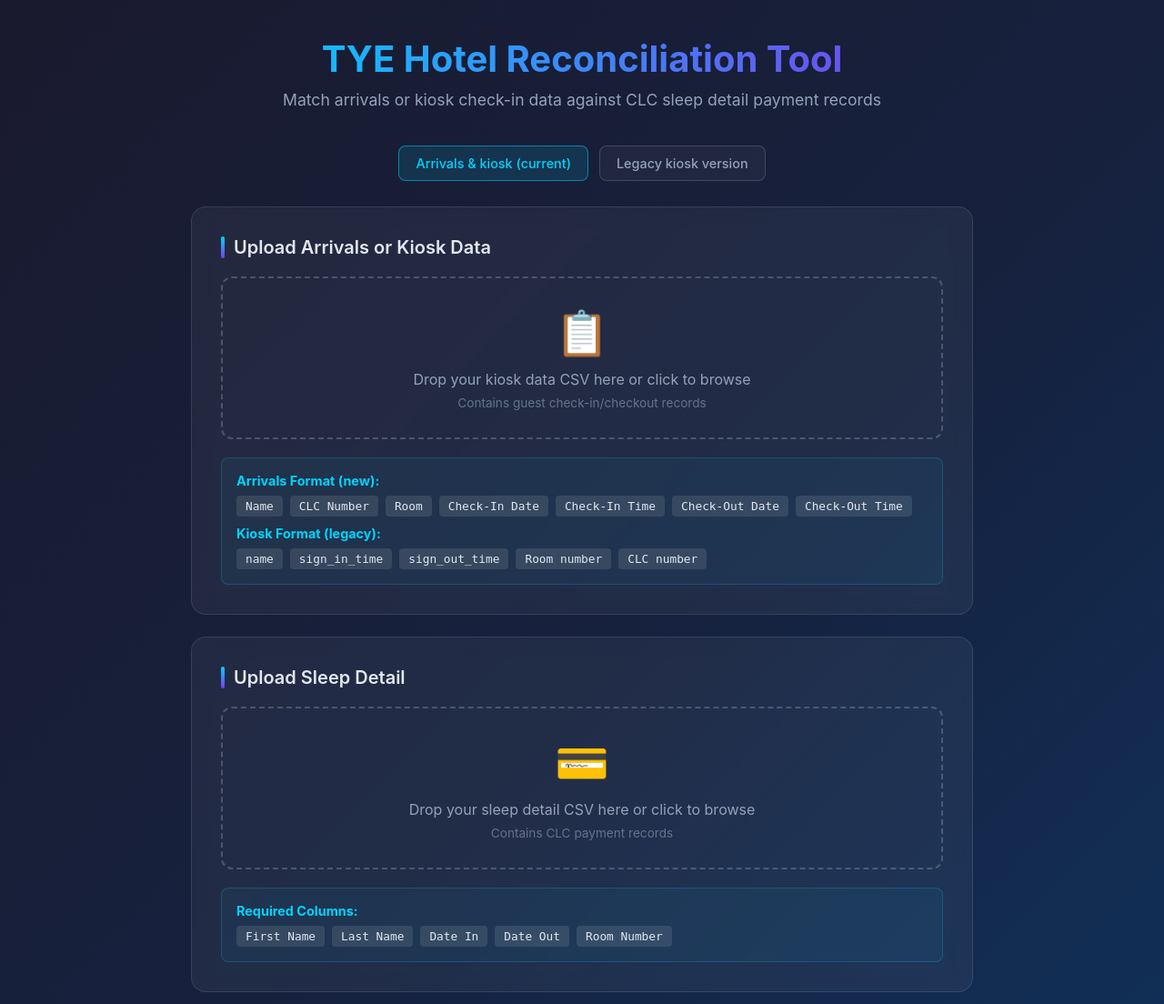
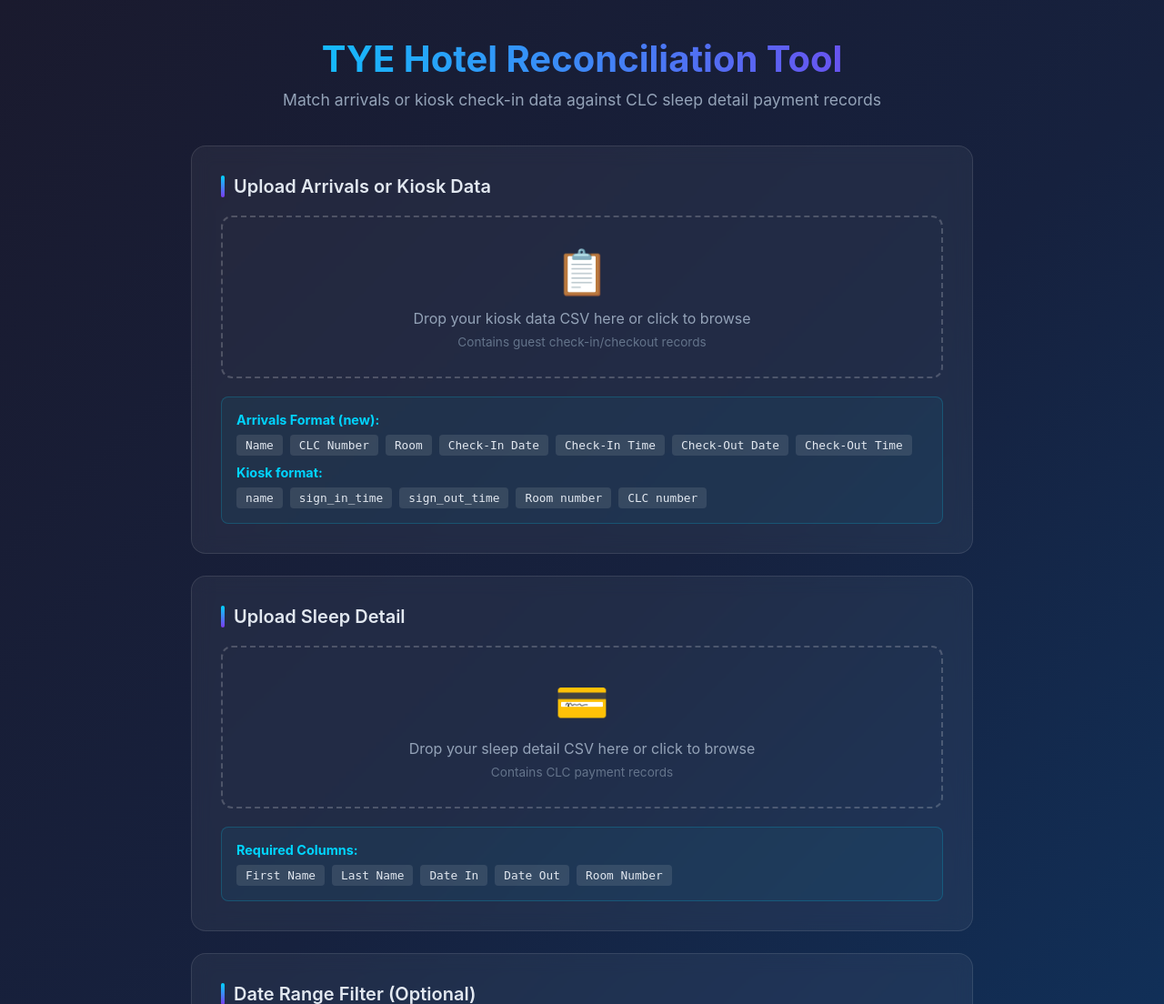
Before and after one commit to midwavestudio/matchingtool, a Flask app: page / in a window 1280 px wide. Shown: the top 1104 px of the page at 91% size. Run offline with Flask 3, Linux system fonts and the light colour scheme.

Commit message:
Remove legacy version and version switcher; single app only
Co-authored-by: Cursor <cursoragent@cursor.com>

```diff
--- a/app.py
+++ b/app.py
@@ -413,22 +413,14 @@ def normalize_kiosk_df(df):
     return df
 
 
-def reconcile(kiosk_df, sleep_df, date_start=None, date_end=None, legacy_mode=False):
+def reconcile(kiosk_df, sleep_df, date_start=None, date_end=None):
     """
     Main reconciliation function.
     Returns DataFrame with reconciliation results.
-    legacy_mode: if True, expect legacy kiosk CSV only (no arrivals normalization).
     """
     results = []
 
-    kiosk_df = kiosk_df.copy()
-    if not legacy_mode:
-        kiosk_df = normalize_kiosk_df(kiosk_df)
-    else:
-        cols = [c.strip() for c in kiosk_df.columns]
-        kiosk_df.columns = cols
-        if 'entry_id' not in cols:
-            kiosk_df['entry_id'] = range(len(kiosk_df))
+    kiosk_df = normalize_kiosk_df(kiosk_df.copy())
 
     # Parse datetime columns for kiosk
     kiosk_df['cin'] = kiosk_df['sign_in_time'].apply(parse_datetime)
@@ -505,46 +497,33 @@ def reconcile(kiosk_df, sleep_df, date_start=None, date_end=None, legacy_mode=Fa
 # FLASK ROUTES
 # ============================================================================
 
-def _handle_reconciliation(legacy_mode=False):
-    """Shared POST handler for main and legacy reconciliation."""
-    home_endpoint = 'index_legacy' if legacy_mode else 'index'
-
+def _handle_reconciliation():
+    """Process uploaded files and run reconciliation."""
     try:
         if 'kiosk_file' not in request.files or 'sleep_file' not in request.files:
             flash('Please upload both kiosk data and sleep detail files.', 'error')
-            return redirect(url_for(home_endpoint))
+            return redirect(url_for('index'))
 
         kiosk_file = request.files['kiosk_file']
         sleep_file = request.files['sleep_file']
 
         if kiosk_file.filename == '' or sleep_file.filename == '':
             flash('Please select both files.', 'error')
-            return redirect(url_for(home_endpoint))
+            return redirect(url_for('index'))
 
         try:
             kiosk_df = pd.read_csv(kiosk_file)
             sleep_df = pd.read_csv(sleep_file)
         except Exception as e:
             flash(f'Error reading CSV files: {str(e)}', 'error')
-            return redirect(url_for(home_endpoint))
+            return redirect(url_for('index'))
 
         kiosk_cols = kiosk_df.columns.tolist()
-
-        if legacy_mode:
+        is_arrivals_format = 'Check-In Date' in kiosk_cols and 'Check-In Time' in kiosk_cols
+        if is_arrivals_format:
+            kiosk_required = ['Name', 'Check-In Date', 'Check-In Time', 'Room']
+        else:
             kiosk_required = ['name', 'sign_in_time', 'Room number']
-            if 'Check-In Date' in kiosk_cols and 'Check-In Time' in kiosk_cols:
-                flash(
-                    'This page is for legacy kiosk CSV only. '
-                    'Use the main app for arrivals exports.',
-                    'error'
-                )
-                return redirect(url_for(home_endpoint))
-        else:
-            is_arrivals_format = 'Check-In Date' in kiosk_cols and 'Check-In Time' in kiosk_cols
-            if is_arrivals_format:
-                kiosk_required = ['Name', 'Check-In Date', 'Check-In Time', 'Room']
-            else:
-                kiosk_required = ['name', 'sign_in_time', 'Room number']
 
         sleep_required = ['First Name', 'Last Name', 'Date In', 'Room Number']
 
@@ -552,13 +531,12 @@ def _handle_reconciliation(legacy_mode=False):
         missing_sleep = [col for col in sleep_required if col not in sleep_df.columns]
 
         if missing_kiosk:
-            label = 'Kiosk' if legacy_mode else 'Kiosk/Arrivals'
-            flash(f'{label} file missing columns: {", ".join(missing_kiosk)}', 'error')
-            return redirect(url_for(home_endpoint))
+            flash(f'Kiosk/Arrivals file missing columns: {", ".join(missing_kiosk)}', 'error')
+            return redirect(url_for('index'))
 
         if missing_sleep:
             flash(f'Sleep detail file missing columns: {", ".join(missing_sleep)}', 'error')
-            return redirect(url_for(home_endpoint))
+            return redirect(url_for('index'))
 
         date_start = request.form.get('date_start', None)
         date_end = request.form.get('date_end', None)
@@ -567,7 +545,7 @@ def _handle_reconciliation(legacy_mode=False):
         if date_end == '':
             date_end = None
 
-        results_df = reconcile(kiosk_df, sleep_df, date_start, date_end, legacy_mode=legacy_mode)
+        results_df = reconcile(kiosk_df, sleep_df, date_start, date_end)
 
         total_entries = len(results_df)
         matched = len(results_df[results_df['status'] == 'MATCHED'])
@@ -602,37 +580,23 @@ def _handle_reconciliation(legacy_mode=False):
             stats=stats,
             discrepancies=discrepancy_df.to_dict('records'),
             all_results=results_df.to_dict('records'),
-            home_url=url_for(home_endpoint),
-            version_label='Legacy kiosk' if legacy_mode else 'Arrivals & kiosk',
         )
 
     except Exception as e:
         flash(f'Error during reconciliation: {str(e)}', 'error')
-        return redirect(url_for(home_endpoint))
+        return redirect(url_for('index'))
 
 
 @app.route('/')
 def index():
-    """Main page — arrivals and kiosk formats."""
+    """Main page with file upload form."""
     return render_template('index.html')
-
-
-@app.route('/legacy')
-def index_legacy():
-    """Legacy page — original kiosk CSV format only."""
-    return render_template('index_legacy.html')
 
 
 @app.route('/reconcile', methods=['POST'])
 def run_reconciliation():
-    """Process uploaded files (arrivals or kiosk)."""
-    return _handle_reconciliation(legacy_mode=False)
-
-
-@app.route('/reconcile/legacy', methods=['POST'])
-def run_reconciliation_legacy():
-    """Process uploaded files (legacy kiosk only)."""
-    return _handle_reconciliation(legacy_mode=True)
+    """Process uploaded files and run reconciliation."""
+    return _handle_reconciliation()
 
 
 @app.route('/download/<report_type>')
--- a/templates/index.html
+++ b/templates/index.html
@@ -320,41 +320,6 @@
             color: #fff;
             font-size: 1.1rem;
         }
-
-        .version-bar {
-            display: flex;
-            justify-content: center;
-            gap: 12px;
-            flex-wrap: wrap;
-            margin-bottom: 28px;
-        }
-
-        .version-link {
-            display: inline-flex;
-            align-items: center;
-            gap: 8px;
-            padding: 10px 18px;
-            border-radius: 8px;
-            font-size: 0.9rem;
-            font-weight: 500;
-            text-decoration: none;
-            color: #94a3b8;
-            border: 1px solid rgba(255, 255, 255, 0.15);
-            background: rgba(255, 255, 255, 0.04);
-            transition: all 0.2s ease;
-        }
-
-        .version-link:hover {
-            color: #e2e8f0;
-            border-color: rgba(0, 212, 255, 0.4);
-            background: rgba(0, 212, 255, 0.08);
-        }
-
-        .version-link.active {
-            color: #00d4ff;
-            border-color: rgba(0, 212, 255, 0.5);
-            background: rgba(0, 212, 255, 0.12);
-        }
     </style>
 </head>
 <body>
@@ -363,11 +328,6 @@
             <h1>TYE Hotel Reconciliation Tool</h1>
             <p class="subtitle">Match arrivals or kiosk check-in data against CLC sleep detail payment records</p>
         </header>
-
-        <nav class="version-bar" aria-label="App version">
-            <span class="version-link active">Arrivals &amp; kiosk (current)</span>
-            <a class="version-link" href="{{ url_for('index_legacy') }}">Legacy kiosk version</a>
-        </nav>
 
         {% with messages = get_flashed_messages(with_categories=true) %}
             {% if messages %}
@@ -407,7 +367,7 @@
                         <span class="column-tag">Check-Out Date</span>
                         <span class="column-tag">Check-Out Time</span>
                     </div>
-                    <h4 style="margin-top:10px;">Kiosk Format (legacy):</h4>
+                    <h4 style="margin-top:10px;">Kiosk format:</h4>
                     <div class="columns-list">
                         <span class="column-tag">name</span>
                         <span class="column-tag">sign_in_time</span>
```
Also changed, not shown: templates/index_legacy.html (deleted, +0 -219 lines), templates/results.html (+2 -29 lines).
